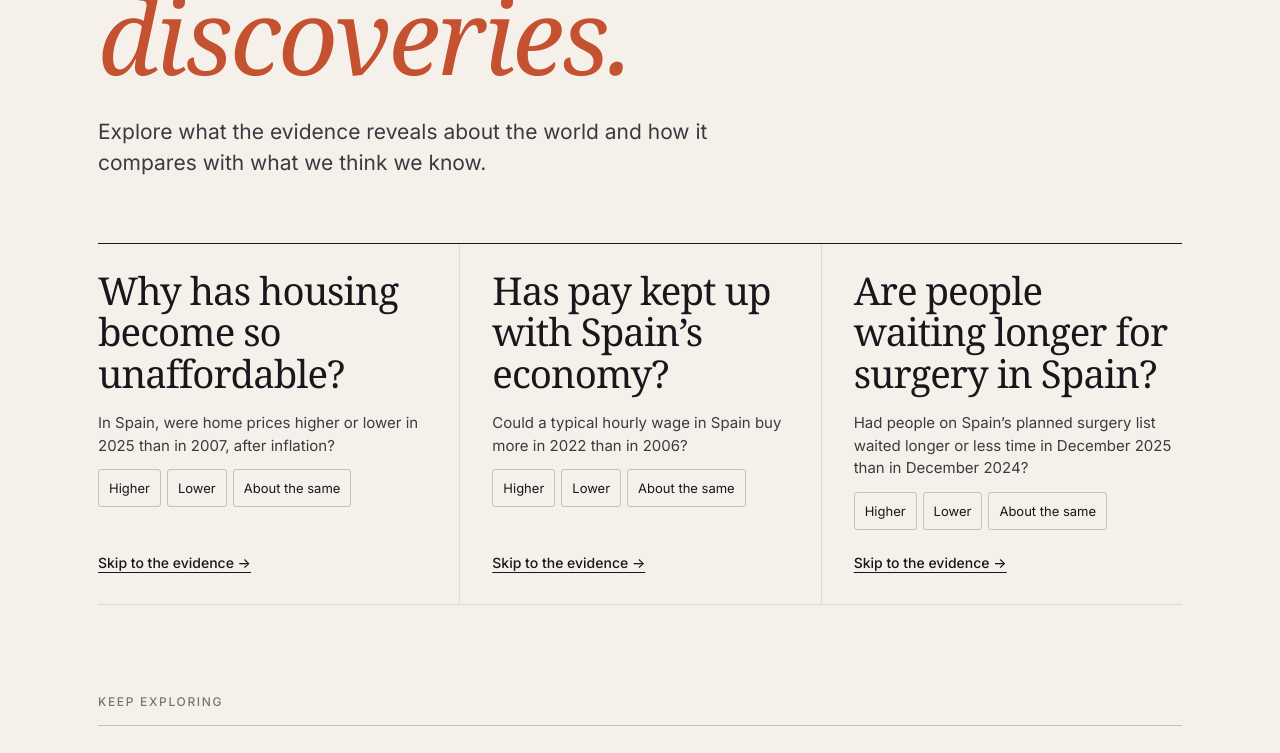
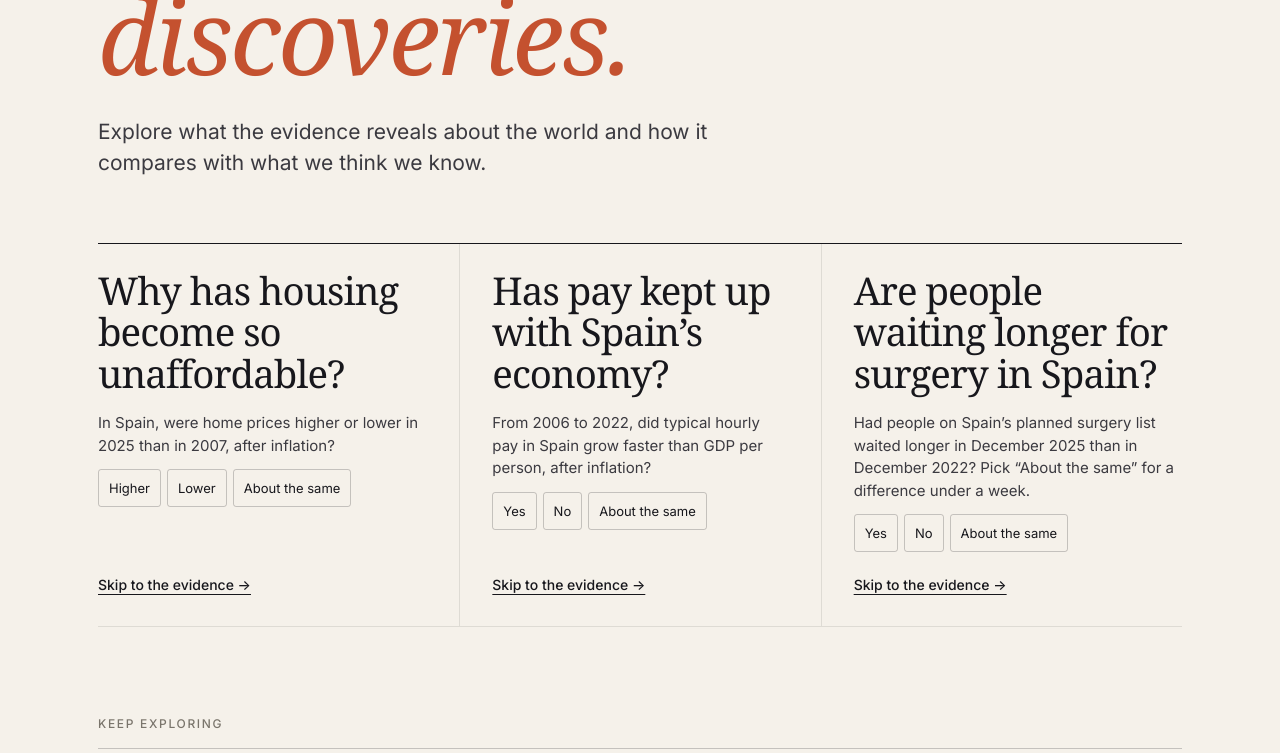
Before and after one commit to mishpedraza/data-detective, a React (Vite) app: page / in a window 1280 px wide. Shown: the part 417-1170 px from the top of the page. Built offline with nearby package versions, Linux system fonts and the light colour scheme.

Commit message:
Match prediction choices to the question and extend surgery comparison

```diff
--- a/src/data/discoveries.ts
+++ b/src/data/discoveries.ts
@@ -2,15 +2,21 @@ import { INDICATORS, series } from './indicators'
 import { surgeryQuestion, surgerySource, surgeryTrend } from './surgeryWaits'
 
 type EndpointComparison =
-  | { kind: 'series'; indicator: string; from: number; to: number; subject: string; precision: number }
+  | { kind: 'series'; indicator: string; from: number; to: number; subject: string; precision: number; benchmark?: string }
   | { kind: 'surgery'; from: string; to: string }
 
-export const predictionOptions = ['Higher', 'Lower', 'About the same'] as const
-export type Prediction = typeof predictionOptions[number]
+const directionOptions = ['Higher', 'Lower', 'About the same'] as const
+const yesNoOptions = ['Yes', 'No', 'About the same'] as const
+export type Prediction = typeof directionOptions[number] | typeof yesNoOptions[number]
 
-function direction(change: number): Prediction {
-  if (change === 0) return 'About the same'
-  return change > 0 ? 'Higher' : 'Lower'
+export function predictionOptions(discovery: Discovery) {
+  const comparison = discovery.comparison
+  return comparison.kind === 'surgery' || comparison.benchmark ? yesNoOptions : directionOptions
+}
+
+function answerFor(change: number, options: readonly Prediction[]): Prediction {
+  const [higher, lower, same] = options
+  return change === 0 ? same : change > 0 ? higher : lower
 }
 
 interface Discovery {
@@ -33,16 +39,16 @@ export const featuredDiscoveries: Discovery[] = [
   {
     id: 'growth-wages',
     question: 'Has pay kept up with Spain’s economy?',
-    prompt: 'Could a typical hourly wage in Spain buy more in 2022 than in 2006?',
-    comparison: { kind: 'series', indicator: 'median_earnings_real', from: 2006, to: 2022, subject: 'median hourly pay', precision: 1 },
-    context: 'That was a small gain over 16 years. The economy grew faster per person, and household purchasing power also depends on hours worked and other sources of income.',
+    prompt: 'From 2006 to 2022, did typical hourly pay in Spain grow faster than GDP per person, after inflation?',
+    comparison: { kind: 'series', indicator: 'median_earnings_real', from: 2006, to: 2022, subject: 'median hourly pay', precision: 1, benchmark: 'gdp_pc_real' },
+    context: 'Typical hourly pay bought a little more. What a household can afford also depends on hours worked and other sources of income.',
   },
   {
     id: 'surgery-waits',
     question: surgeryQuestion,
-    prompt: 'Had people on Spain’s planned surgery list waited longer or less time in December 2025 than in December 2024?',
-    comparison: { kind: 'surgery', from: 'Dec 2024', to: 'Dec 2025' },
-    context: 'Where you live matters. In December 2025, the average ranged from 50 days in Madrid to 173 in Andalusia.',
+    prompt: 'Had people on Spain’s planned surgery list waited longer in December 2025 than in December 2022? Pick “About the same” for a difference under a week.',
+    comparison: { kind: 'surgery', from: 'Dec 2022', to: 'Dec 2025' },
+    context: 'The national average barely changed across those three years. Where you live matters more: in December 2025, the average ranged from 50 days in Madrid to 173 in Andalusia.',
   },
 ]
 
@@ -56,27 +62,44 @@ export const collection = [
 
 export function discoveryEvidence(discovery: Discovery) {
   const comparison = discovery.comparison
+  const options = predictionOptions(discovery)
   if (comparison.kind === 'surgery') {
     const first = surgeryTrend.find(({ date }) => date === comparison.from)
     const last = surgeryTrend.find(({ date }) => date === comparison.to)
     if (!first || !last) return null
     return {
-      result: `The average was ${first.days} days in December 2024 and ${last.days} days in December 2025.`,
-      answer: direction(last.days - first.days),
+      result: `The average was ${first.days} days in December 2022 and ${last.days} days in December 2025.`,
+      answer: answerFor(Math.abs(last.days - first.days) < 7 ? 0 : last.days - first.days, options),
       source: surgerySource,
       publisher: 'Spain’s Ministry of Health',
     }
   }
-  const indicator = INDICATORS[comparison.indicator]
-  const points = series(comparison.indicator, 'ES')
-  const first = points.find(({ year }) => year === comparison.from)
-  const last = points.find(({ year }) => year === comparison.to)
-  if (!indicator || !first || !last || comparison.from >= comparison.to) return null
-  if (indicator.breaks.some(({ year }) => year > first.year && year <= last.year)) return null
-  if (first.value === 0) return null
+  const { from, to, precision } = comparison
+  const changeFor = (id: string) => {
+    const indicator = INDICATORS[id]
+    const points = series(id, 'ES')
+    const first = points.find(({ year }) => year === from)
+    const last = points.find(({ year }) => year === to)
+    if (!indicator || !first?.value || !last || from >= to) return null
+    if (indicator.breaks.some(({ year }) => year > from && year <= to)) return null
+    return Number(((last.value / first.value - 1) * 100).toFixed(precision))
+  }
+  const change = changeFor(comparison.indicator)
+  if (change === null) return null
+  const { url: source, org: publisher } = INDICATORS[comparison.indicator].source
+  if (comparison.benchmark) {
+    const benchmark = changeFor(comparison.benchmark)
+    if (benchmark === null) return null
+    const showChange = (value: number) => value === 0 ? 'was unchanged' : `${value > 0 ? 'rose' : 'fell'} ${Math.abs(value)}%`
+    return {
+      result: `After inflation, typical hourly pay ${showChange(change)}, while GDP per person ${showChange(benchmark)}.`,
+      answer: answerFor(change - benchmark, options),
+      source,
+      publisher,
+    }
+  }
 
-  const change = Number(((last.value / first.value - 1) * 100).toFixed(comparison.precision))
   const difference = change === 0 ? 'about the same as' : `${Math.abs(change)}% ${change < 0 ? 'below' : 'above'}`
-  const result = `After inflation, ${comparison.subject} in ${last.year} ${comparison.indicator === 'house_price_real' ? 'were' : 'was'} ${difference} the ${first.year} level.`
-  return { result, answer: direction(change), source: indicator.source.url, publisher: indicator.source.org }
+  const result = `After inflation, ${comparison.subject} in ${to} were ${difference} the ${from} level.`
+  return { result, answer: answerFor(change, options), source, publisher }
 }
--- a/src/pages/Discover.tsx
+++ b/src/pages/Discover.tsx
@@ -16,6 +16,7 @@ function investigationHref(discovery: Featured) {
 function DiscoveryCard({ discovery, navigate }: { discovery: Featured; navigate: (href: string) => void }) {
   const [prediction, setPrediction] = useState<Prediction>()
   const href = investigationHref(discovery)
+  const options = predictionOptions(discovery)
   const evidence = prediction ? discoveryEvidence(discovery) : null
 
   return (
@@ -24,7 +25,7 @@ function DiscoveryCard({ discovery, navigate }: { discovery: Featured; navigate:
       {prediction ? (
         <div className="discovery-reveal" aria-live="polite">
           <div className="discovery-options prediction-feedback">
-            {predictionOptions.filter((option) => option === prediction || option === evidence?.answer).map((option) => {
+            {options.filter((option) => option === prediction || option === evidence?.answer).map((option) => {
               const correct = option === evidence?.answer
               const chosen = option === prediction
               return <span key={option} className={correct ? 'prediction-correct' : evidence ? 'prediction-incorrect' : ''}>
@@ -42,7 +43,7 @@ function DiscoveryCard({ discovery, navigate }: { discovery: Featured; navigate:
         <fieldset className="discovery-prediction">
           <legend>{discovery.prompt}</legend>
           <div className="discovery-options">
-            {predictionOptions.map((option) => (
+            {options.map((option) => (
               <button type="button" key={option} onClick={() => setPrediction(option)}>{option}</button>
             ))}
           </div>
```
Also changed, not shown: 1 other file (tests, documents, lock files or other folders).
